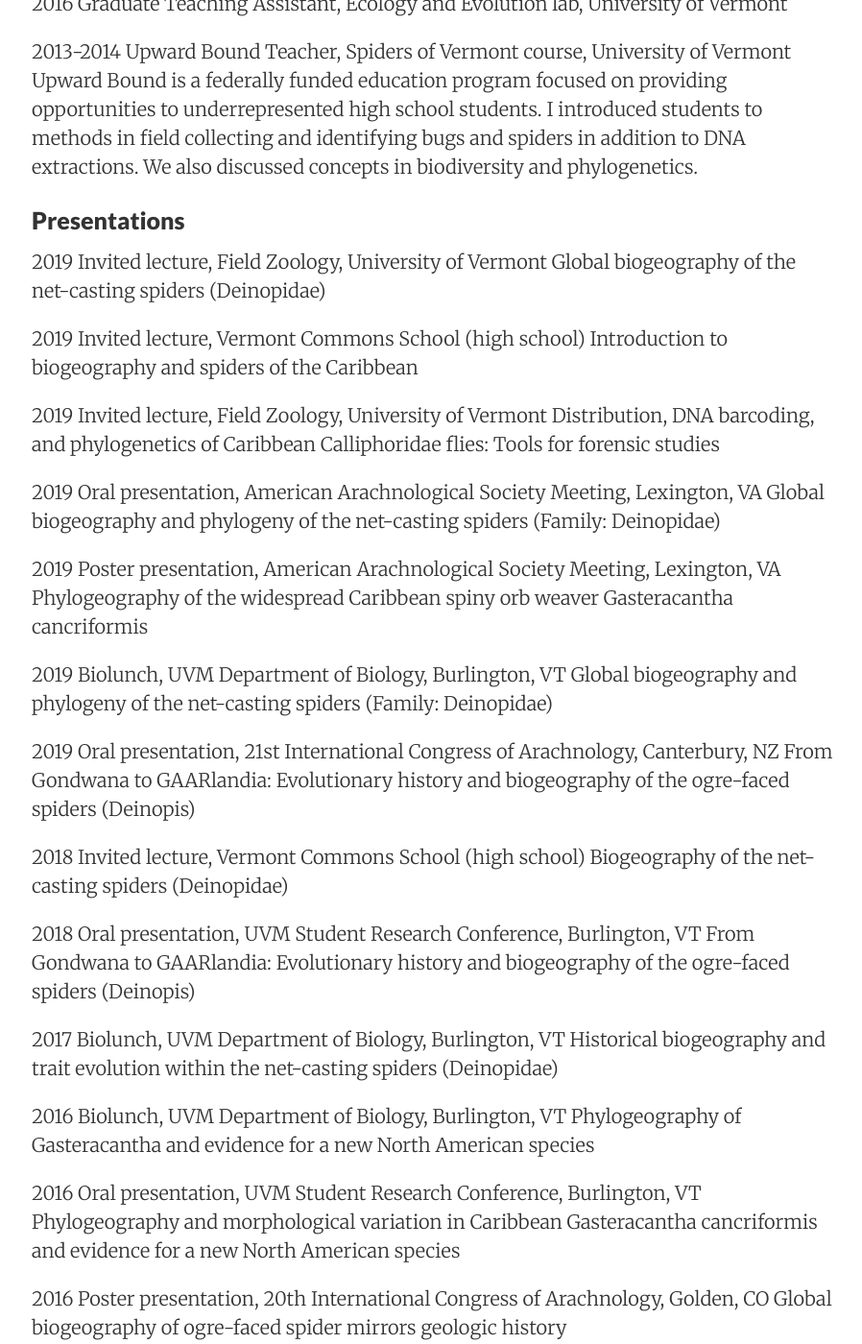
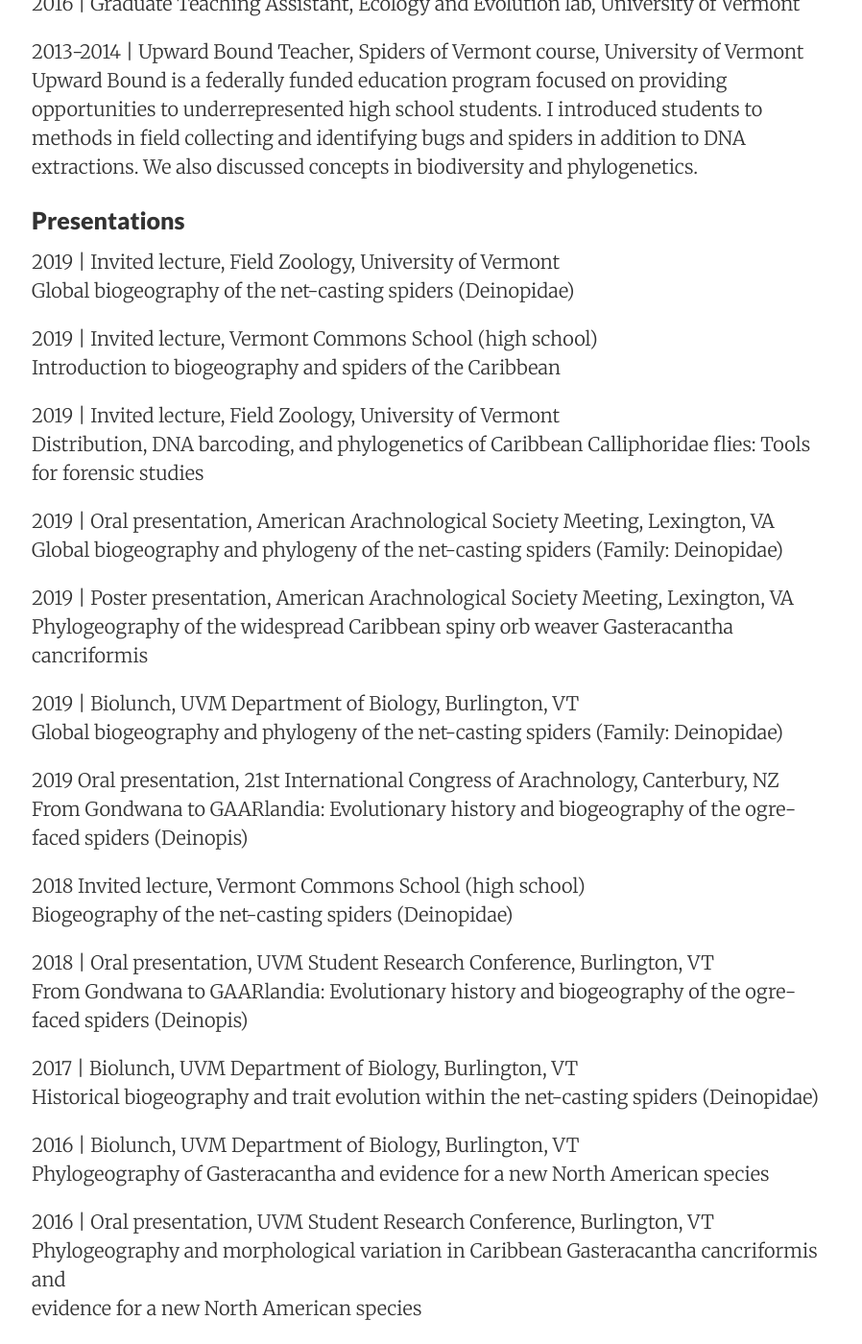
Before and after one commit to lchamberland/lchamberland.github.io, a Jekyll site: the page built from CV.md, in a window 1280 px wide and 1400 px high, scrolled down 2432 px. Shown: the whole window at 96% size, without its empty margins (187-1085 px from the left). Built offline with Jekyll 4.4.1, drawn with Linux system fonts in a browser that asks for light colours; our own code applies the rules of GitHub Pages for plain Markdown files; some of the changed text lies outside the part shown.

Commit message:
Update CV.md

```diff
--- a/CV.md
+++ b/CV.md
@@ -8,10 +8,10 @@
 <p>My research explores the interplay between long-distance dispersal and vicariance in shaping the evolutionary history and biogeography of <i>Deinopis</i>, the net-casting spiders.</p>
 <hr />
 <h3>Education</h3>
-<p>2015-2020(expected) PhD Biology, University of Vermont, Burlington, VT
+<p>2015-2020(expected) | PhD Biology, University of Vermont, Burlington, VT
 <br>Advisor: Dr. Ingi Agnarsson
 <br>Title: From Gondwana to GAARlandia: Evolutionary history and biogeography of the net-casting spider (Deinopidae)</p>
-<p>2009-2013 	BA Biology and Anthropology, University of Vermont, Burlington, VT`</p>
+<p>2009-2013 | BA Biology and Anthropology, University of Vermont, Burlington, VT`</p>
 <hr />
 <h3>Publications</h3>
 <p><strong>Chamberland L</strong>, McHugh AK, Kechejian S, Binford, G, Bond JE, Coddington J, Dolman G, Hamilton CA, Harvey MS, Kuntner M, Agnarsson I. 2018. From Gondwana to GAARlandia: Evolutionary history and biogeography of <i>Deinopis</i> the ogre-faced spiders. <i>Journal of Biogeography</i>. 45(11):2442-2457 DOI: <a href='https://doi.org/10.1111/jbi.13431'>10.1111/jbi.13431</a></p>
@@ -19,55 +19,55 @@
 <hr />
 <h3>Awards and Grants</h3>
 <p>2019/2020 | Graduate Teaching Assistant of the Year in the Department of Biology at the University of Vermont</p>
-<p>2020					American Arachnological Society Vincent Roth Fund for Systematics Research - $250</p>
-<p>2019					The John Wheeler Graduate Student Research and Development Award - $2000</p>
-<p>2019					UVM Mini Travel Grant - $450</p>
-<p>2018					American Arachnological Society Vincent Roth Fund for Systematics Research - $1000</p>
-<p>2016					Sigma Xi Grant in Research Award - $1000</p>
-<p>2016					UVM Mini Travel Grant - $450</p>
+<p>2020 | American Arachnological Society Vincent Roth Fund for Systematics Research - $250</p>
+<p>2019 | The John Wheeler Graduate Student Research and Development Award - $2000</p>
+<p>2019 | UVM Mini Travel Grant - $450</p>
+<p>2018 | American Arachnological Society Vincent Roth Fund for Systematics Research - $1000</p>
+<p>2016 | Sigma Xi Grant in Research Award - $1000</p>
+<p>2016 | UVM Mini Travel Grant - $450</p>
 <hr />
 <h3>Research Experience</h3>
-<p>2015 - 2020         <strong>Dissertation Research</strong>,  <a href='http://www.theridiidae.com'>Agnarsson Lab</a>, University of Vermont	</p>
-<p>2013-2015				<strong>Laboratory Research Techician</strong>,<a href='http://www.theridiidae.com'>Agnarsson Lab</a>, University of Vermont</p>
+<p>2015-2020 | <strong>Dissertation Research</strong>,  <a href='http://www.theridiidae.com'>Agnarsson Lab</a>, University of Vermont	</p>
+<p>2013-2015 | <strong>Laboratory Research Techician</strong>,<a href='http://www.theridiidae.com'>Agnarsson Lab</a>, University of Vermont</p>
 <hr />
 
 <h3>Teaching</h3>
-<p>2016-2019	Guest Lecturer, Field Zoology, University of Vermont</p>
-<p>2015-2019 	Graduate Teaching Assistant, Field Zoology lab, University of Vermont</p>
-<p>2015-2020 	Graduate Teaching Assistant, Intro to Biology lab, University of Vermont</p>
-<p>2018 	Lecturer, Field Zoology</p>
-<p>2018 	Assistant Teacher, 9th Grade Biology, Vermont Commons School</p>
-<p>2016 	Graduate Teaching Assistant, Ecology and Evolution lab, University of Vermont</p>
-<p>2013-2014 	Upward Bound Teacher, Spiders of Vermont course, University of Vermont
+<p>2016-2019 | Guest Lecturer, Field Zoology, University of Vermont</p>
+<p>2015-2019 | Graduate Teaching Assistant, Field Zoology lab, University of Vermont</p>
+<p>2015-2020 | Graduate Teaching Assistant, Intro to Biology lab, University of Vermont</p>
+<p>2018 | Lecturer, Field Zoology</p>
+<p>2018 | Assistant Teacher, 9th Grade Biology, Vermont Commons School</p>
+<p>2016 | Graduate Teaching Assistant, Ecology and Evolution lab, University of Vermont</p>
+<p>2013-2014 | Upward Bound Teacher, Spiders of Vermont course, University of Vermont
 <br>Upward Bound is a federally funded education program focused on providing opportunities to underrepresented high school students. I introduced students to methods in field collecting and identifying bugs and spiders in addition to DNA extractions. We also discussed concepts in biodiversity and phylogenetics.</p>
 
 <h3>Presentations</h3>
 
-<p>2019 	Invited lecture, Field Zoology, University of Vermont
-Global biogeography of the net-casting spiders (Deinopidae)</p>
-<p>2019 	Invited lecture, Vermont Commons School (high school)
-Introduction to biogeography and spiders of the Caribbean</p>
-<p>2019 	Invited lecture, Field Zoology, University of Vermont
-Distribution, DNA barcoding, and phylogenetics of Caribbean Calliphoridae flies: Tools for forensic studies</p>
-<p>2019 	Oral presentation, American Arachnological Society Meeting, Lexington, VA
-Global biogeography and phylogeny of the net-casting spiders (Family: Deinopidae)</p>
-<p>2019 	Poster presentation, American Arachnological Society Meeting, Lexington, VA
-Phylogeography of the widespread Caribbean spiny orb weaver Gasteracantha cancriformis</p>
-<p>2019 	Biolunch, UVM Department of Biology, Burlington, VT
-Global biogeography and phylogeny of the net-casting spiders (Family: Deinopidae)</p>
+<p>2019 | Invited lecture, Field Zoology, University of Vermont
+<br>Global biogeography of the net-casting spiders (Deinopidae)</p>
+<p>2019 | Invited lecture, Vermont Commons School (high school)
+<br>Introduction to biogeography and spiders of the Caribbean</p>
+<p>2019 | Invited lecture, Field Zoology, University of Vermont
+<br>Distribution, DNA barcoding, and phylogenetics of Caribbean Calliphoridae flies: Tools for forensic studies</p>
+<p>2019 | Oral presentation, American Arachnological Society Meeting, Lexington, VA
+<br>Global biogeography and phylogeny of the net-casting spiders (Family: Deinopidae)</p>
+<p>2019 | Poster presentation, American Arachnological Society Meeting, Lexington, VA
+<br>Phylogeography of the widespread Caribbean spiny orb weaver Gasteracantha cancriformis</p>
+<p>2019 | Biolunch, UVM Department of Biology, Burlington, VT
+<br>Global biogeography and phylogeny of the net-casting spiders (Family: Deinopidae)</p>
 <p>2019	Oral presentation, 21st International Congress of Arachnology, Canterbury, NZ
-From Gondwana to GAARlandia: Evolutionary history and biogeography  of the ogre-faced spiders (Deinopis)</p>
+<br>From Gondwana to GAARlandia: Evolutionary history and biogeography  of the ogre-faced spiders (Deinopis)</p>
 <p>2018	Invited lecture, Vermont Commons School (high school)
-Biogeography of the net-casting spiders (Deinopidae)</p>
-<p>2018 	Oral presentation, UVM Student Research Conference, Burlington, VT
-From Gondwana to GAARlandia: Evolutionary history and biogeography  of the ogre-faced spiders (Deinopis)</p>
-<p>2017 	Biolunch, UVM Department of Biology, Burlington, VT
-Historical   biogeography   and   trait   evolution   within   the   net-casting   spiders
+<br>Biogeography of the net-casting spiders (Deinopidae)</p>
+<p>2018 | Oral presentation, UVM Student Research Conference, Burlington, VT
+<br>From Gondwana to GAARlandia: Evolutionary history and biogeography  of the ogre-faced spiders (Deinopis)</p>
+<p>2017 | Biolunch, UVM Department of Biology, Burlington, VT
+<br>Historical   biogeography   and   trait   evolution   within   the   net-casting   spiders
 (Deinopidae)</p>
-<p>2016 	Biolunch, UVM Department of Biology, Burlington, VT
-Phylogeography of Gasteracantha  and  evidence  for  a  new  North  American species</p>
-<p>2016 	Oral presentation, UVM Student Research Conference, Burlington, VT Phylogeography   and   morphological    variation   in   Caribbean Gasteracantha cancriformis and evidence for a new North American species</p>
-<p>2016 	Poster presentation, 20th International Congress of Arachnology, Golden, CO
-Global biogeography   of  ogre-faced   spider mirrors geologic history</p>
-<p>2015 	Biolunch, UVM Department of Biology, Burlington, VT
-Global biogeography   of ogre-faced   spider mirrors geologic history</p>
+<p>2016 | Biolunch, UVM Department of Biology, Burlington, VT
+<br>Phylogeography of Gasteracantha  and  evidence  for  a  new  North  American species</p>
+<p>2016 | Oral presentation, UVM Student Research Conference, Burlington, VT Phylogeography   and   morphological    variation   in   Caribbean Gasteracantha cancriformis and <br>evidence for a new North American species</p>
+<p>2016 | Poster presentation, 20th International Congress of Arachnology, Golden, CO
+<br>Global biogeography   of  ogre-faced   spider mirrors geologic history</p>
+<p>2015 | Biolunch, UVM Department of Biology, Burlington, VT
+<br>Global biogeography   of ogre-faced   spider mirrors geologic history</p>
```
